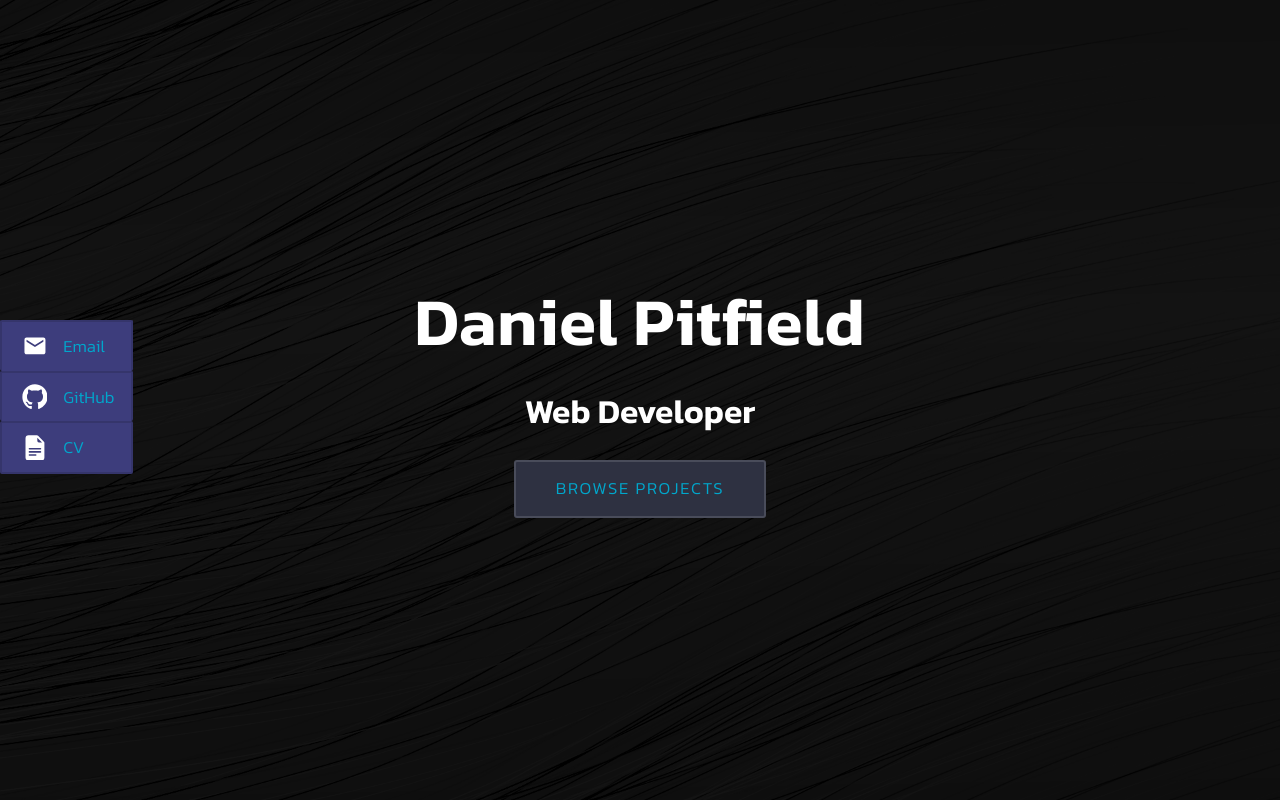
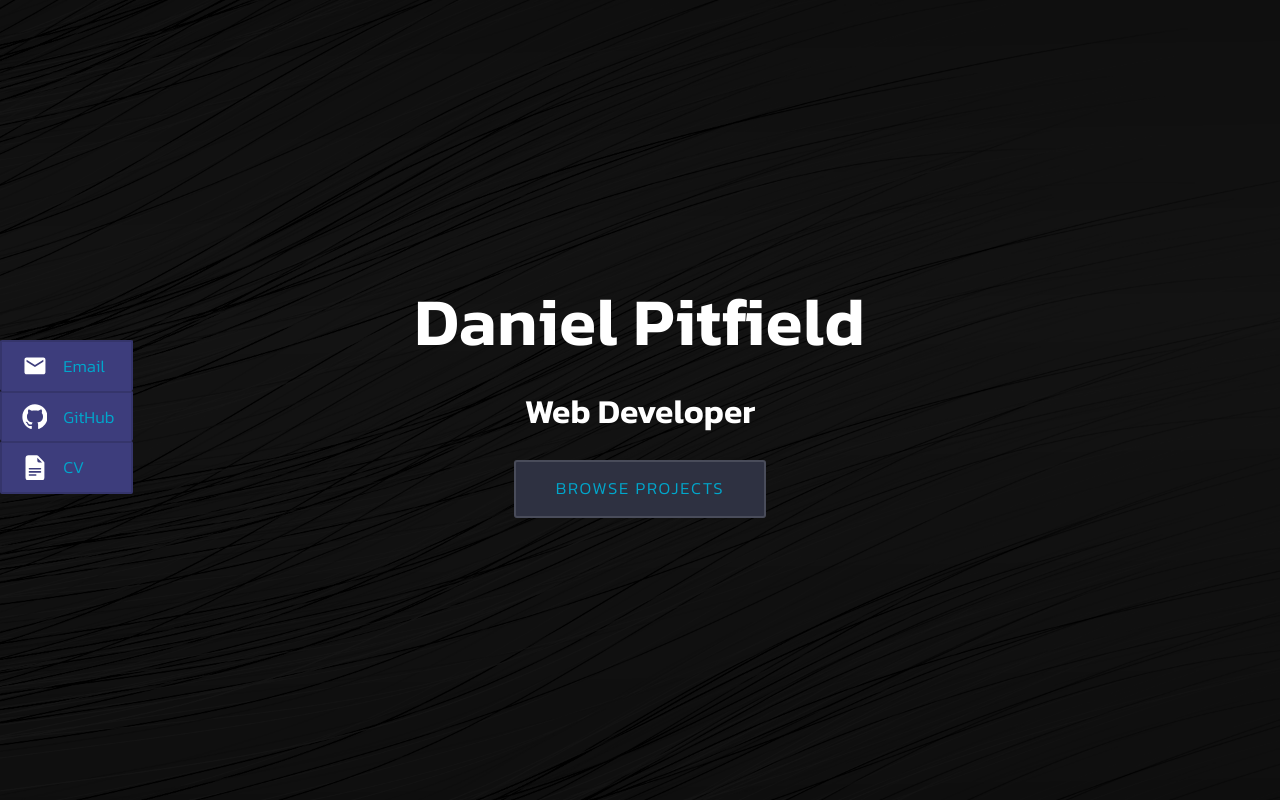
Before and after one commit to DanielPitfield/Portfolio, a React (Vite) app: page / in a window 1280 px wide. Shown: the top 800 px of the page. Built offline with nearby package versions, Linux system fonts and the light colour scheme.

Commit message:
sidebar - fix absolute top position

```diff
--- a/src/styles/Sidebar.module.scss
+++ b/src/styles/Sidebar.module.scss
@@ -12,7 +12,7 @@
   @media ($desktop) {
     position: absolute;
     left: 0;
-    top: 40vh;
+    top: 42.5vh;
   }
 
   .item {
```
